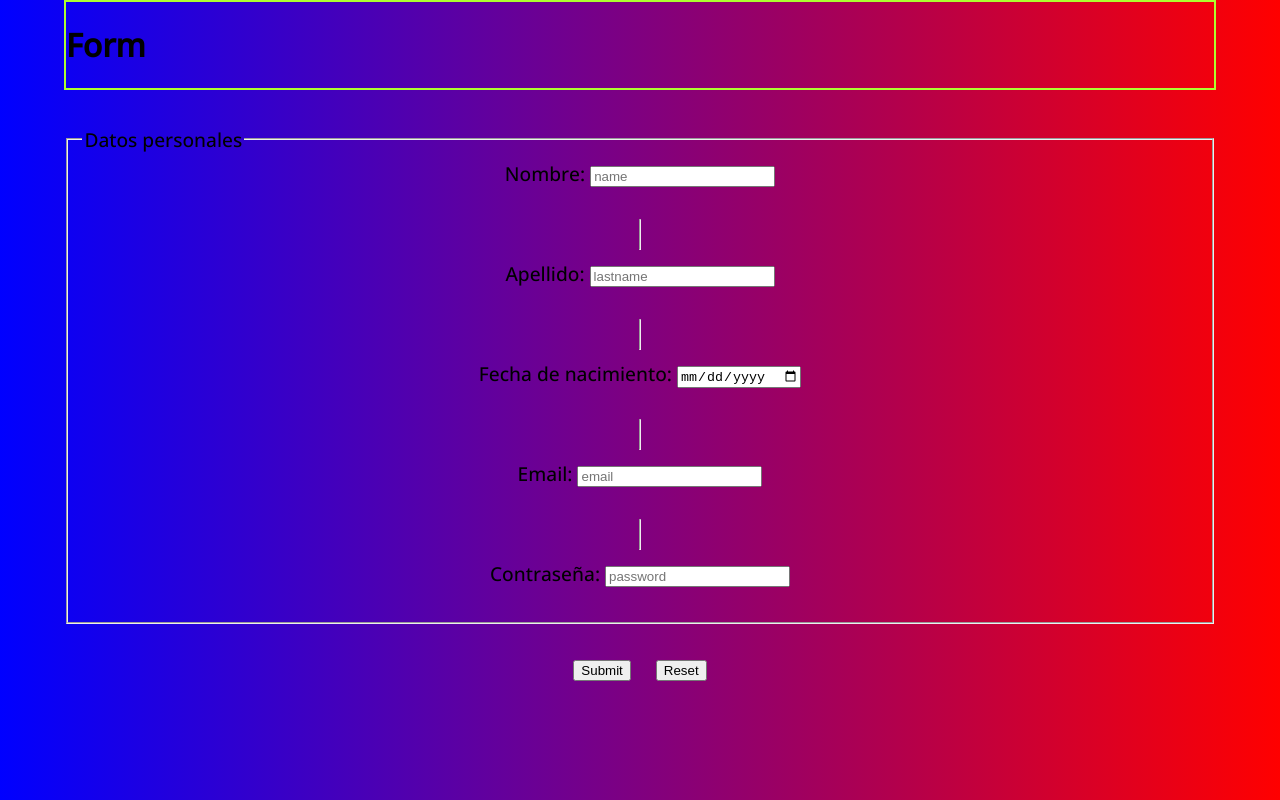
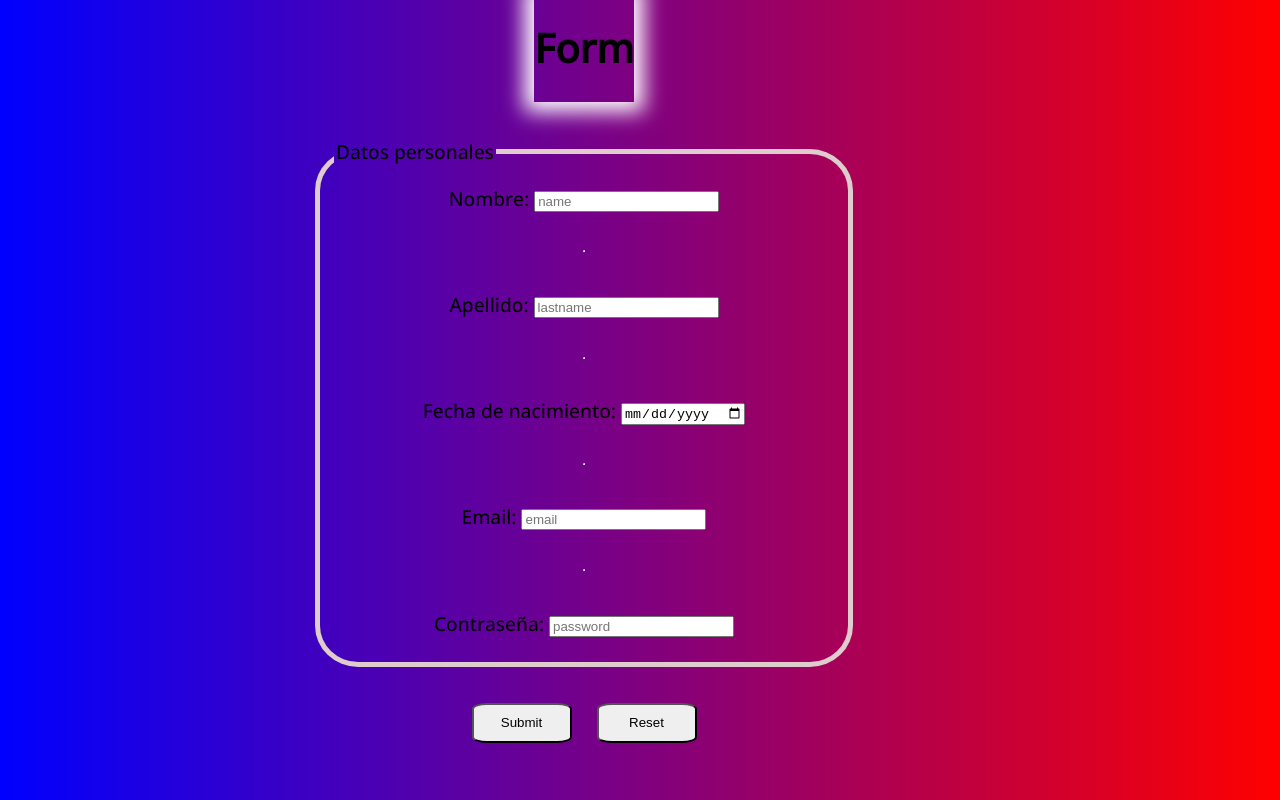
Before and after one commit to Pzjg2005/form-project, a website: page src/index.html in a window 1280 px wide. Drawn offline with nearby package versions, Linux system fonts and the light colour scheme; files whose address does not match are found by name.

Commit message:
Modifications to the layout

```diff
--- a/src/css/index.css
+++ b/src/css/index.css
@@ -4,31 +4,35 @@ body {
     background: linear-gradient(to right, blue, red);
     width: 90vw;
     height: 90vh;
-    margin: 0 auto;
+    display: flex;
+    flex-flow: column nowrap;
+    justify-content: center;
+    align-items: center;
 }
 
 .box-title {
-    border: 2px solid greenyellow;
+    box-shadow: 0px 0px 20px 10px white;
 
     .title {
         --font: "Open Sans";
         font-family: var(--font);
-
-        &:hover {
-            color: red;
-        }
+        font-size: 2.5rem;
     }
 }
 
 .container-form {
     --font: "Open Sans";
     display: grid;
+    width: 500px;
+    height: 500px;
     grid-template-columns: repeat(1, 1fr);
     grid-auto-rows: minmax(50px, 1fr);
-    place-content: center;
     font-family: var(--font);
     font-size: 1.2rem;
+    border: 5px solid rgb(223, 204, 204);
+    border-radius: 8%;
     justify-items: center;
+    align-items: center;
 }
 
 .div-buttons {
@@ -36,4 +40,10 @@ body {
     justify-content: center;
     align-items: center;
     gap: 25px;
+
+    .button{
+        width: 100px;
+        height: 40px;
+        border-radius: 15%;
+    }
 }
```
